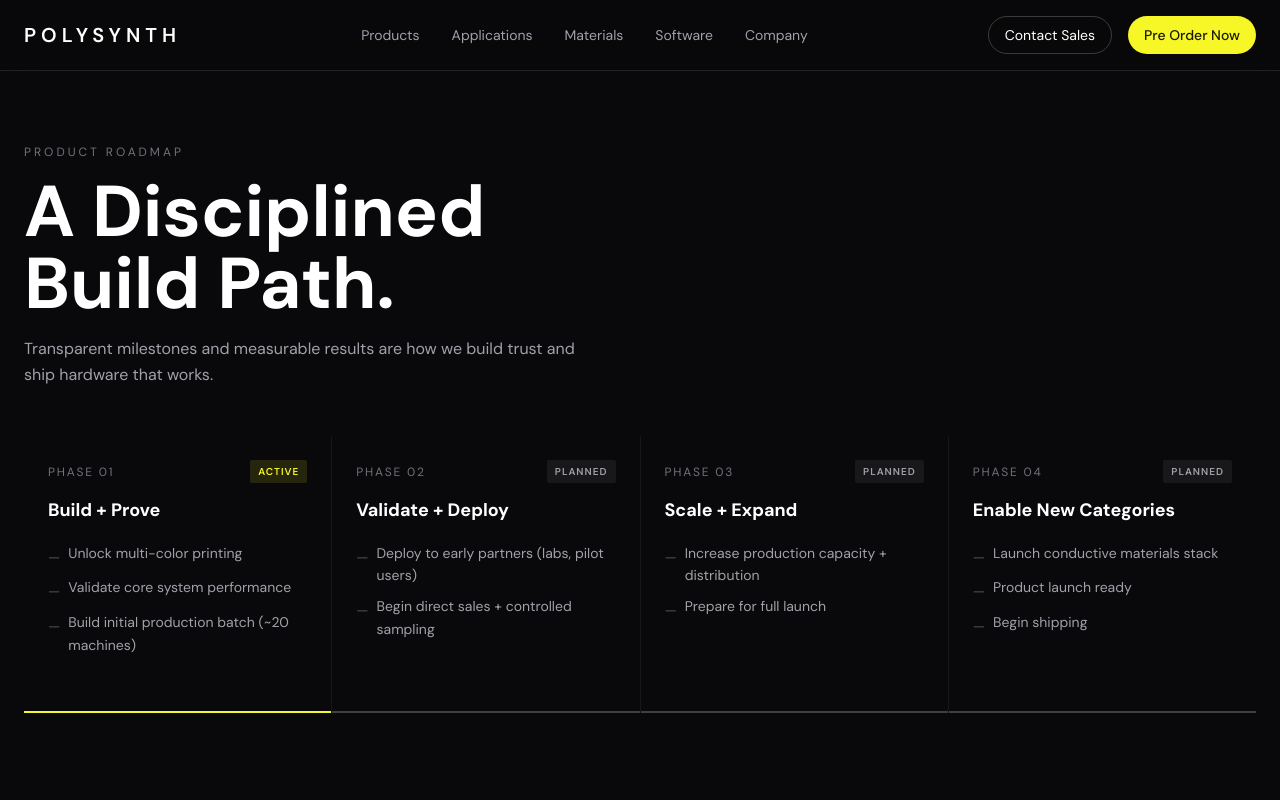
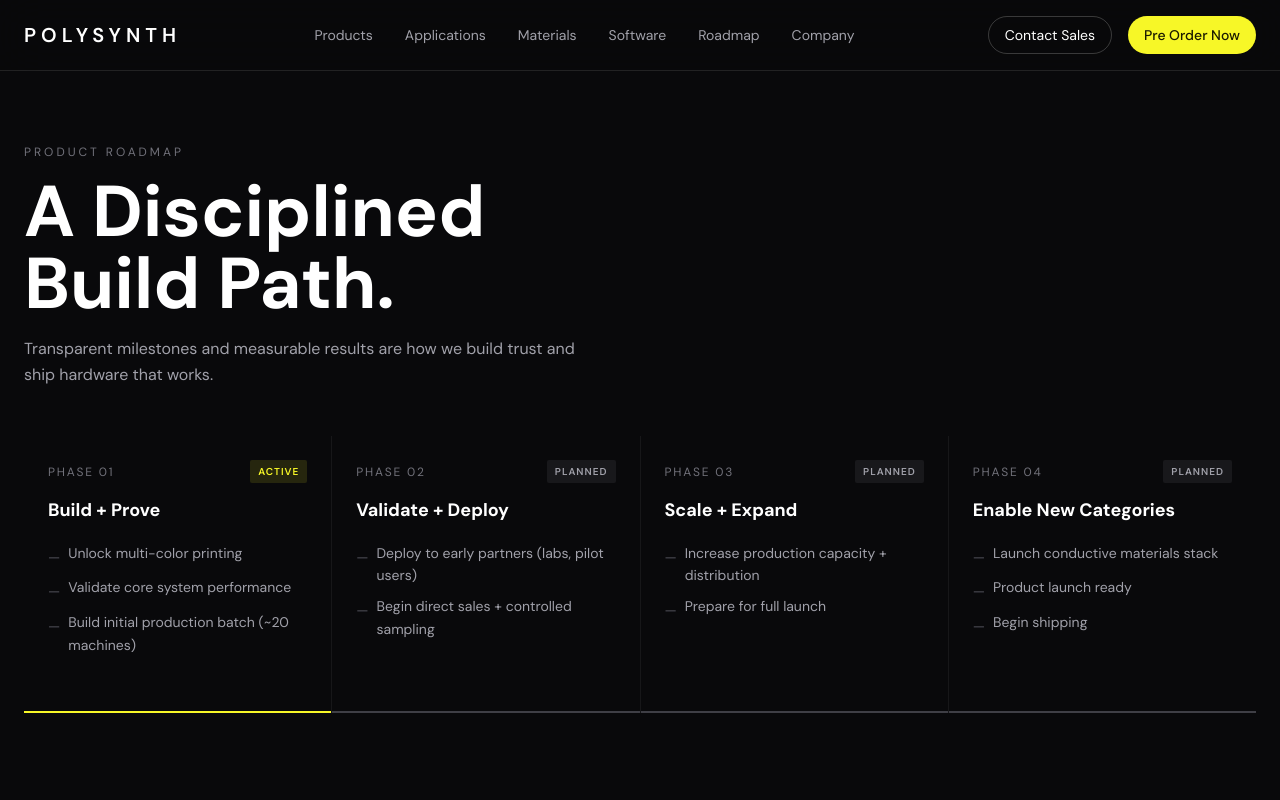
Before and after one commit to BrandonGraser/polysynth, a Next.js app: page /roadmap in a window 1280 px wide. Shown: the top 800 px of the page. Built offline with nearby package versions, Linux system fonts and the light colour scheme.

Commit message:
Update RoadmapPage.tsx

```diff
--- a/components/RoadmapPage.tsx
+++ b/components/RoadmapPage.tsx
@@ -5,6 +5,7 @@ const nav = [
   { label: "Applications", href: "/#applications" },
   { label: "Materials", href: "/materials" },
   { label: "Software", href: "/#software" },
+  { label: "Roadmap", href: "/roadmap" },
   { label: "Company", href: "#" },
 ];
 
```
